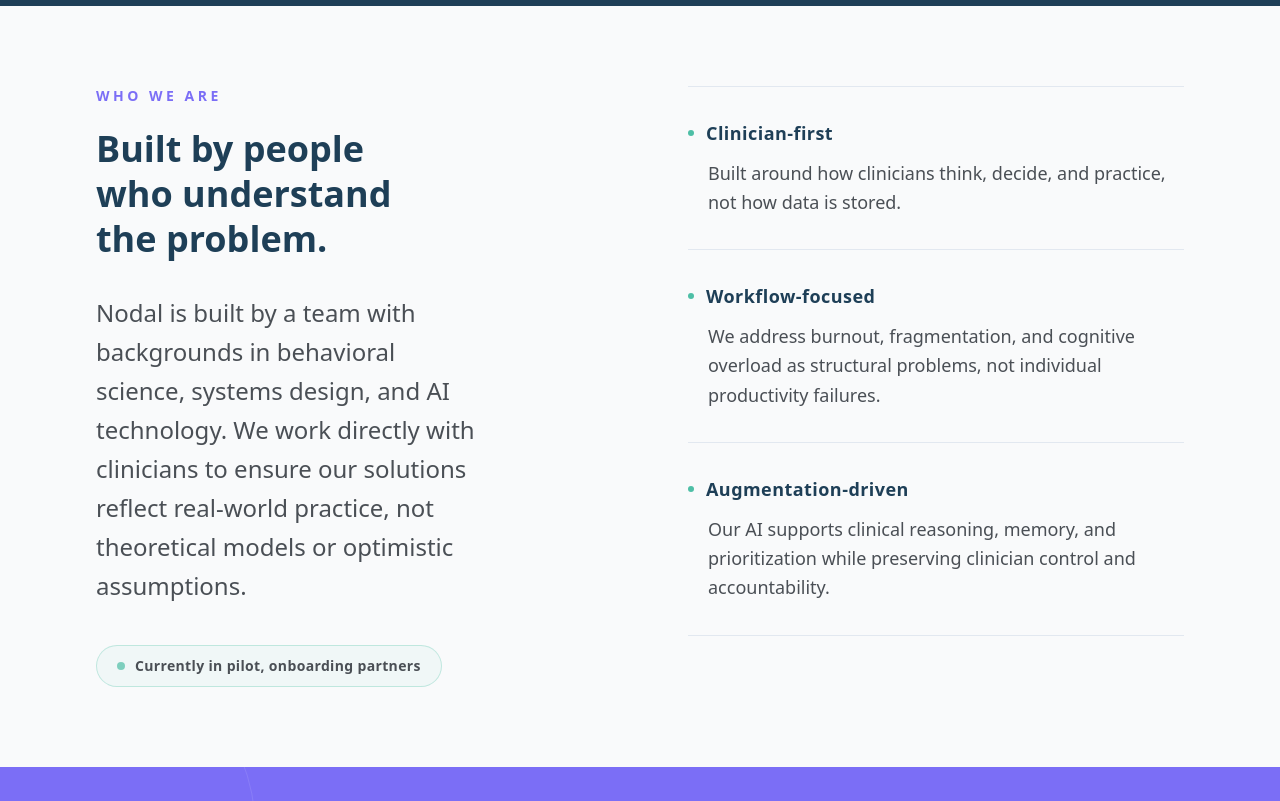
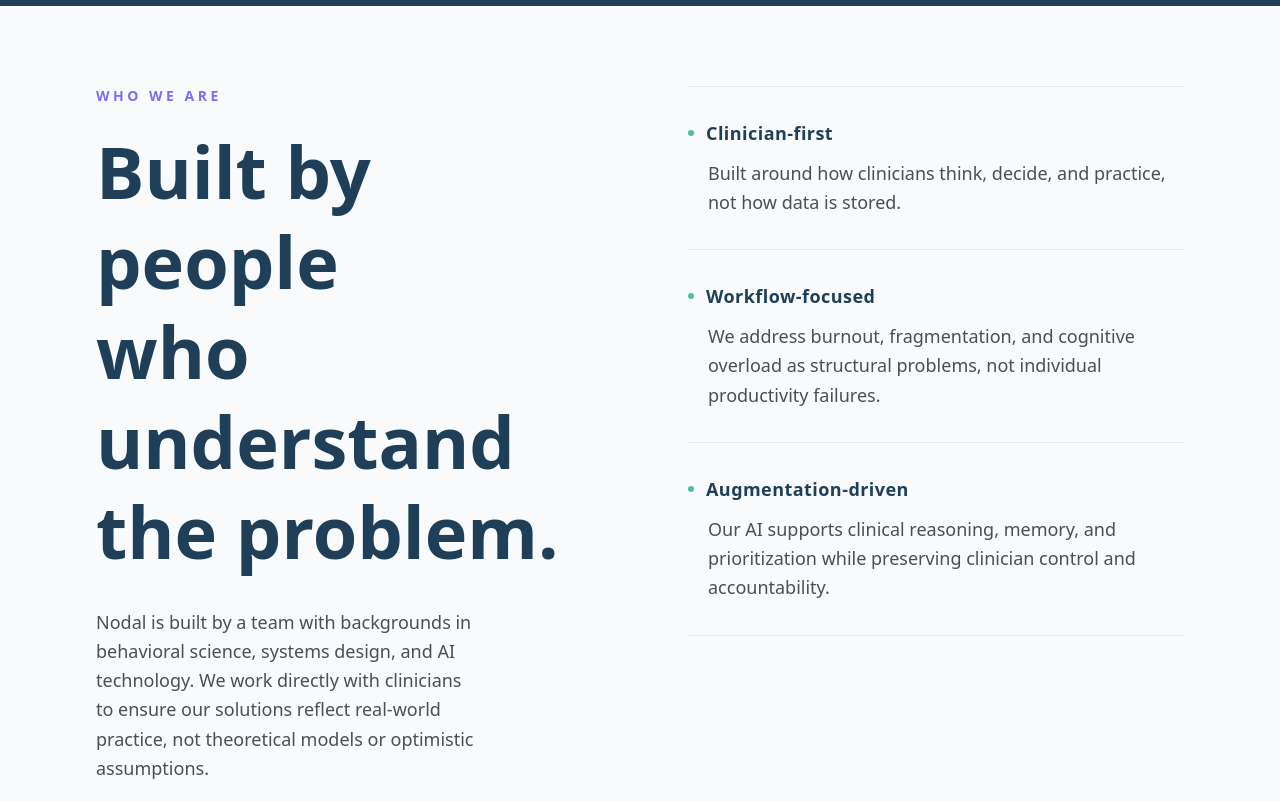
Before and after one commit to corenodal/nodal-website, a React (Vite) app: page /about in a window 1280 px wide. Shown: the part 3360-4161 px from the top of the page. Built offline with nearby package versions, Linux system fonts and the light colour scheme.

Commit message:
feedback integration -- text sizes 3

```diff
--- a/src/sections/ProductHero.tsx
+++ b/src/sections/ProductHero.tsx
@@ -60,7 +60,7 @@
           </div>
           <p
             ref={descRef}
-            className={`${type.body} text-white/80 font-light mt-2 md:mt-3`}
+            className={`${type.subheading} text-white/80 font-light mt-2 md:mt-3`}
             style={{ opacity: 0, transform: 'translateY(20px)' }}
           >
             Designed using research on cognitive load, structured thinking, and clinical decision pathways.
--- a/src/sections/SolutionSection.tsx
+++ b/src/sections/SolutionSection.tsx
@@ -55,7 +55,12 @@
         <div className="w-3 h-3 rounded-full bg-rose-400/60" />
         <div className="w-3 h-3 rounded-full bg-amber-400/60" />
         <div className="w-3 h-3 rounded-full bg-green-400/60" />
-        <div className="ml-4 h-5 w-48 bg-slate-200/80 rounded-full" />
+        <div className="ml-4 flex items-center gap-1.5">
+          <div className="w-5 h-5 rounded-md bg-nodal-blue flex items-center justify-center">
+            <div className="w-2.5 h-2.5 rounded-full bg-white" />
+          </div>
+          <span className="text-xs font-bold tracking-tighter text-nodal-blue">NODAL</span>
+        </div>
       </div>
 
       {/* Dashboard body */}
--- a/src/sections/TrustSection.tsx
+++ b/src/sections/TrustSection.tsx
@@ -106,7 +106,7 @@
       >
         <Check className="w-3.5 h-3.5 text-white" strokeWidth={3} />
       </div>
-      <span className={`${type.ui} text-nodal-blue font-medium`}>{feature}</span>
+      <span className={`${type.body} text-nodal-blue font-medium`}>{feature}</span>
     </div>
   );
 
--- a/src/sections/WhoWeAre.tsx
+++ b/src/sections/WhoWeAre.tsx
@@ -59,10 +59,10 @@
           <p className={`${type.ui} font-semibold text-nodal-violet uppercase tracking-[0.25em] mb-5`}>
             Who We Are
           </p>
-          <h2 className={`${type.heading} font-semibold text-nodal-blue leading-tight mb-8`}>
+          <h2 className={`${type.display} font-semibold text-nodal-blue leading-tight mb-8`}>
             Built by people<br />who understand<br />the problem.
           </h2>
-          <p className={`${type.subheading} text-nodal-graphite font-light leading-relaxed max-w-sm mb-10`}>
+          <p className={`${type.body} text-nodal-graphite font-light leading-relaxed max-w-sm mb-10`}>
             Nodal is built by a team with backgrounds in behavioral science, systems design, and AI technology. We work directly with clinicians to ensure our solutions reflect real-world practice, not theoretical models or optimistic assumptions.
           </p>
           <div className="inline-flex items-center gap-2.5 border border-nodal-green/30 bg-nodal-green/5 rounded-full px-5 py-2.5">
--- a/src/sections/Workflow.tsx
+++ b/src/sections/Workflow.tsx
@@ -249,7 +249,7 @@
 
                 <div className="pb-3 md:pb-6">
                   <h3 className={`${type.subheading} font-bold text-nodal-blue mb-1.5`}>{step.title}</h3>
-                  <p className={`${type.ui} text-nodal-graphite font-light max-w-sm`}>{step.desc}</p>
+                  <p className={`${type.body} text-nodal-graphite font-light max-w-sm`}>{step.desc}</p>
                 </div>
               </div>
             ))}
```
